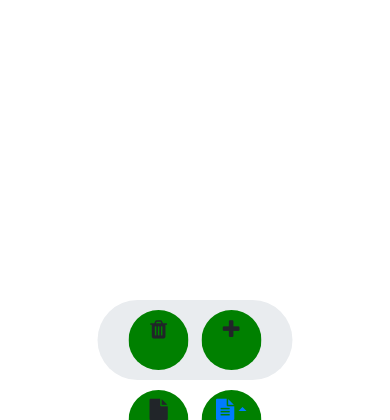
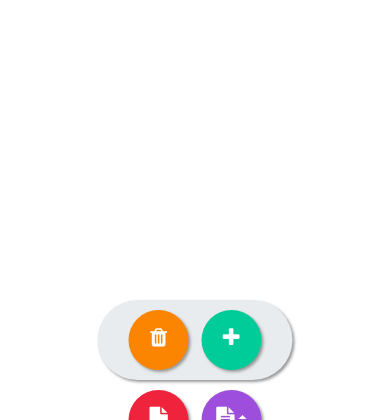
Before and after one commit to Anshit01/clippy, a Flask app: page / in a window 390 px wide. Shown: the part 514-934 px from the top of the page. Run offline with Flask 2, Linux system fonts and the light colour scheme; some libraries are stand-ins or nearby versions.

Commit message:
fixed buttons alignment, responsiveness still to be fixed

```diff
--- a/app/static/styles/main.css
+++ b/app/static/styles/main.css
@@ -1,93 +1,8 @@
-
 
 body {
     margin: 0;
     padding: 0;
-
-
 }
-
-/* .sidenav {
-    height: 100%;
-    width: 350px;
-    position: fixed;
-    top: 0;
-    left: 0;
-    background-color: #10002b;
-    overflow-x: hidden;
-    padding-top: 20px;
-
-}
-
-
-.sidenav a {
-    padding: 16px 2px 16px 36px;
-    text-decoration: none;
-    font-size: 25px;
-    color: #818181;
-    display: block;
-    font-family: 'Montserrat', sans-serif;
-}
-
-.sidenav  a:hover {
-    background-color: #1e0052;
-    color: #fff;
-    text-decoration: none;
-}
-
-.fa-plus-circle {
-      color: #fff;
-}
-
-.sidenav  h1 {
-    color: #e0aaff;
-    padding: 6px 2px 6px 46px;
-    font-family: 'Montserrat', sans-serif;
-    font-size: 50px;
-    font-weight: 800;
-    letter-spacing: 4px;
-}
-
-hr{
-    background-color: #e0aaff;
-}
-
-.sidenav p {
-    font-size: 16px;
-    color: #545c64;
-    padding: 0px 2px 6px 36px;
-}
-
-.sidenav .dropdown-btn {
-    padding: 16px 2px 6px 36px;
-    text-decoration: none;
-    font-size: 25px;
-    color: #818181;
-    display: block;
-    border: none;
-    background: none;
-    width: 100%;
-    text-align: left;
-    cursor: pointer;
-    outline: none;
-    font-family: 'Montserrat', sans-serif;
-}
-
-.sidenav .dropdown-container {
-    display: none;
-
-    padding-left: 8px;
-
-  }
-
-.sidenav .dropdown-container a {
-    font-size: 18px;
-    letter-spacing: 2px;
-    background-color: #1e0052;
-    border-bottom: 2px #ced4da;
-} */
-
-
 /*main section starts here*/
 
 .main {
@@ -109,37 +24,21 @@ hr{
 
 /* buttons */
 
-/* .float{
-	position:fixed;
-	width:60px;
-	height:60px;
-	bottom:45px;
-	left:50px;
+.new{
 	background-color:#0C9;
-	color:#FFF;
-	border-radius:50px;
-	text-align:center;
-	box-shadow: 2px 2px 3px #999;
 }
 
-.float:hover{
+.new:hover{
     color:#FFF;
-} */
+}
 
 /* .my-float{
 	margin-top:22px;
 } */
 
-/* .delete {
-	width:60px;
-	height:60px;
-	bottom:45px;
+.delete {
 	background-color:#fb8500;
-	color:#FFF;
-	border-radius:50px;
-	text-align:center;
-	box-shadow: 2px 2px 3px #999;
-} */
+}
 
 .delete:hover{
     color: #fff;
@@ -173,36 +72,18 @@ hr{
     color: #fff;
 }
 
-/* .open {
-    position:fixed;
-	width:60px;
-	height:60px;
-	bottom:45px;
-	left:350px;
+.open {
 	background-color:#ef233c;
-	color:#FFF;
-	border-radius:50px;
-	text-align:center;
-	box-shadow: 2px 2px 3px #999;
-} */
+}
 
 .open:hover{
     color: #fff;
 }
 
-/* .save {
-    position:fixed;
-	width:60px;
-	height:60px;
-	bottom:45px;
-	left:250px;
-	background-color:#9d4edd;
-	color:#FFF;
-	border-radius:50px;
-	text-align:center;
-    box-shadow: 2px 2px 3px #999;
-    outline: 0;
-} */
+.save {
+    background-color:#9d4edd;
+    color: #fff;
+}
 
 .save:hover{
     color: #fff;
@@ -223,6 +104,7 @@ hr{
     height: 80px;
     left: 50%;
     transform: translate(-50%, 0);
+    box-shadow: 2px 2px 3px #999;
 }
 
 .bottom-btn {
@@ -231,9 +113,12 @@ hr{
     /* margin: 10px 10px; */
     margin-top: 10px;
     margin-bottom: 10px;
-    padding: 10px;
-    background-color: green !important;
+    padding: 15px;
+    display: inline-block;
     border-radius: 50px !important;
+    color:#FFF;
+    text-align:center;
+    box-shadow: 2px 2px 3px #999;
 }
 
 .dropup {
--- a/app/templates/index.html
+++ b/app/templates/index.html
@@ -16,49 +16,6 @@
 </head>
 <body>
 
-    <!-- <div class="navbar d-md-none">
-
-    </div>
-
-    <div class="sidenav d-none d-md-block">
-
-        <div class="row">
-            <h1>CLIPPY</h1>
-             <img src="static/styles/images/brand.png"> -->
-        <!-- </div>
-        <hr>
-        <div>
-            <a href="#" >New Clip</a>
-
-
-            <p>Click here to add new clip</p>
-        </div>
-
-        <div>
-            <a href="#">Open</a>
-            <p>Upload files here</p>
-        </div> -->
-
-
-        <!-- <button class="dropdown-btn">Saved Clips
-            <i class="fa fa-caret-down"></i>
-        </button>
-
-        <div class="dropdown-container">
-
-            <a href="#"><i class="icon-circle-blank"></i>Clip 1</a>
-            <a href="#">Clip 2</a>
-            <a href="#">Clip 3</a>
-            <a href="#">Clip 3</a>
-            <a href="#">Clip 3</a>
-            <a href="#">Clip 3</a>
-
-        </div>
-
-        <a href="#">Logout</a>
-
-    </div> -->
-
 <div class="container main text-center">
 
         <a href="#" class="login">Login</a>
@@ -76,26 +33,26 @@
 
                 <div class="bottom-bar text ">
 
-                    <a href="#" class="btn delete mx-1 mx-md-2 mx-lg-4 bottom-btn">
+                    <a href="#" class="delete mx-1 mx-md-2 mx-lg-4 bottom-btn">
                         <i class="fa fa-trash fa-lg my-float" aria-hidden="true"></i>
                     </a>
 
-                    <a href="#" class="btn float mx-1 mx-md-2 mx-lg-4 bottom-btn">
+                    <a href="#" class="new mx-1 mx-md-2 mx-lg-4 bottom-btn">
                         <i class="fa fa-plus fa-lg my-float"></i>
                     </a>
 
-                    <a href="#" class="btn open mx-1 mx-md-2 mx-lg-4 bottom-btn">
+                    <a href="#" class="open mx-1 mx-md-2 mx-lg-4 bottom-btn">
                         <i class="fa fa-file fa-lg my-float" aria-hidden="true"></i>
                     </a>
 
-                    <div class="btn mx-1 mx-md-2 mx-lg-4 dropup bottom-btn">
-                        <a  class="dropdown-toggle save text-center" data-toggle="dropdown"><i class="fa fa-file-text fa-lg my-float" aria-hidden="true"></i></a>
+                    <div class=" mx-1 mx-md-2 mx-lg-4  dropup ">
+                        <a  class="dropdown-toggle save bottom-btn text-center" data-toggle="dropdown"><i class="fa fa-file-text fa-lg my-float" aria-hidden="true"></i></a>
                         <div class="dropdown-menu">
-                            <a href="#" class="dropdown-item">Action</a>
+                            <a href="#" class="dropdown-item">Clip 1</a>
                             <div class="dropdown-divider"></div>
-                            <a href="#" class="dropdown-item">Another action</a>
+                            <a href="#" class="dropdown-item">Clip 2</a>
                             <div class="dropdown-divider"></div>
-                            <a href="#" class="dropdown-item">Separated link</a>
+                            <a href="#" class="dropdown-item">Clip 3</a>
                         </div>
                     </div>
 
```
